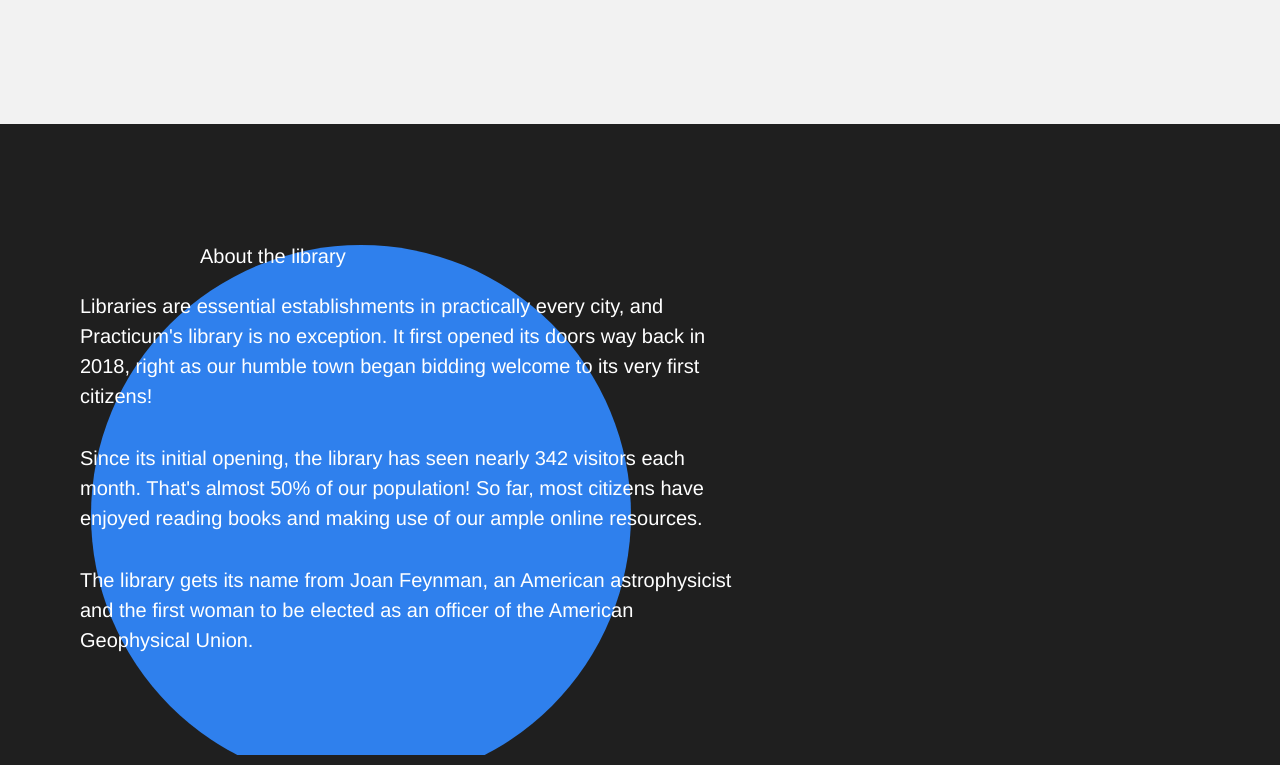
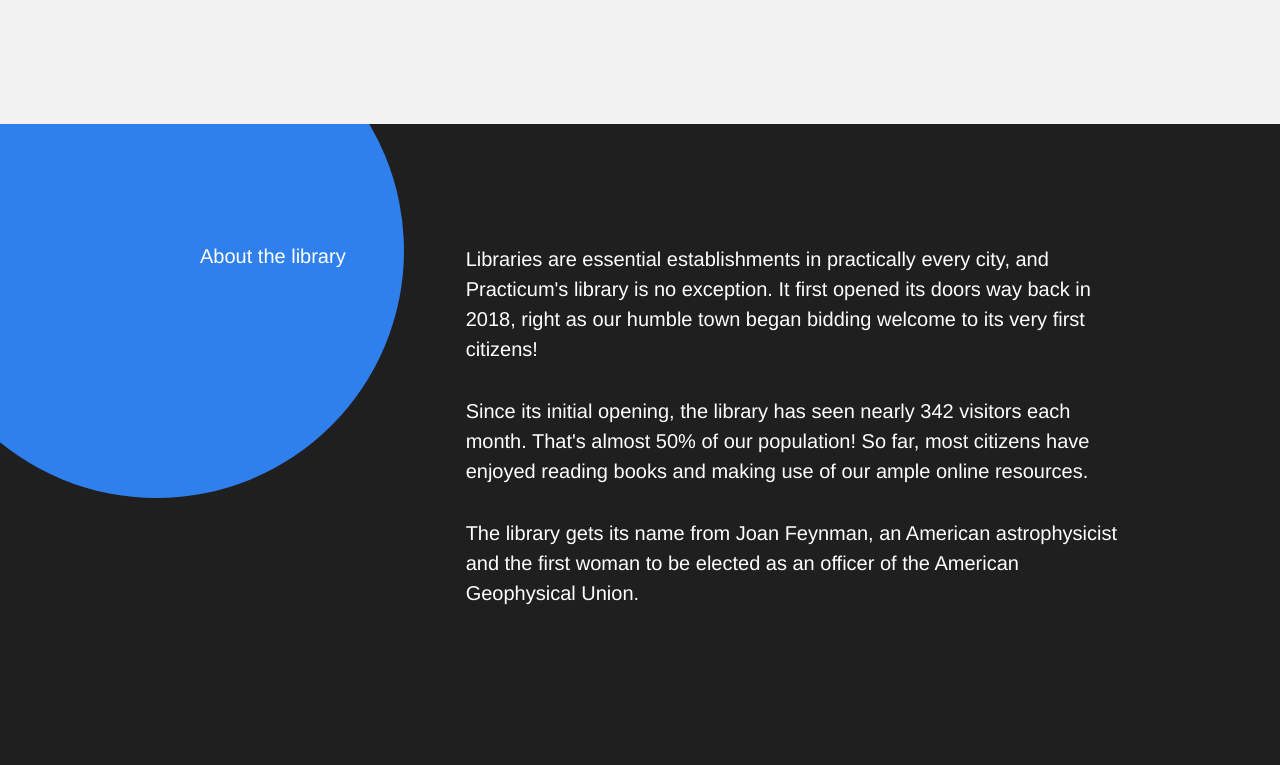
Before and after one commit to Benjamin-Eyong/se_project_library, a plain HTML site: page index.html in a window 1280 px wide. Shown: the part 3318-4083 px from the top of the page. Drawn offline with Linux system fonts and the light colour scheme.

Commit message:
New update for my project

```diff
--- a/styles/style.css
+++ b/styles/style.css
@@ -351,7 +351,8 @@
   overflow: hidden;
   position: relative;
   box-sizing: border-box;
-  position: relative;
+  display: flex;
+  gap: 120px;
 }
 
 .about__title {
@@ -383,11 +384,11 @@
 
 .about__circle {
   background-color: #2f80ed;
-  width: 540px;
-  height: 540px;
+  width: 495px;
+  height: 495px;
   border-radius: 50%;
-  top: 121px;
-  left: 91px;
+  top: -121px;
+  left: -91px;
   position: absolute;
   z-index: 0;
 }
```
